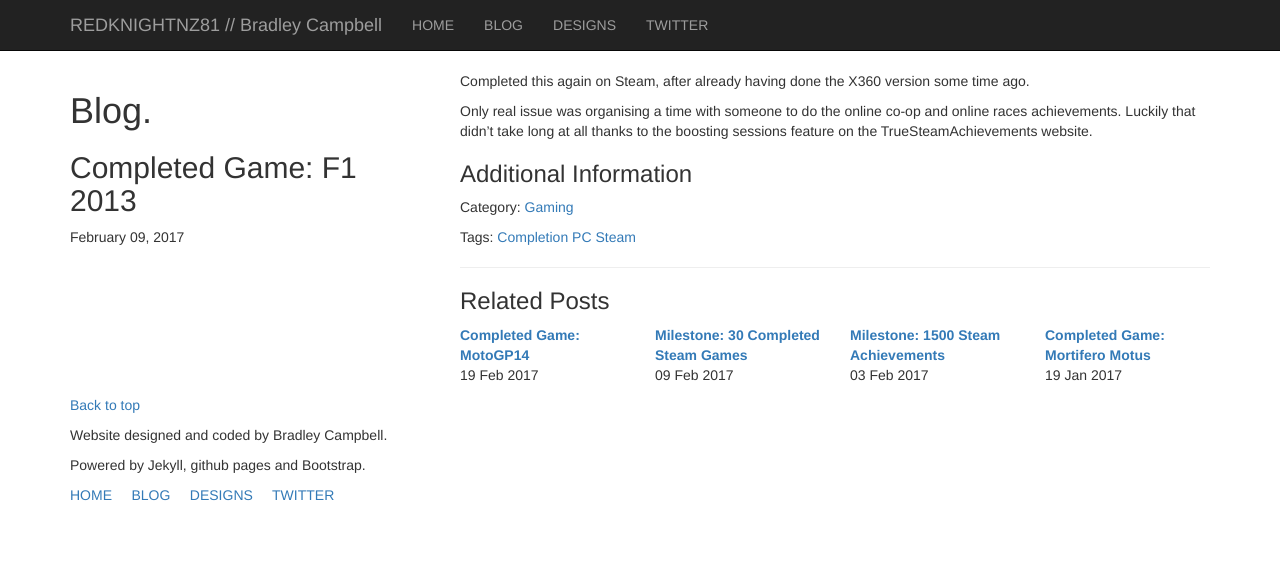
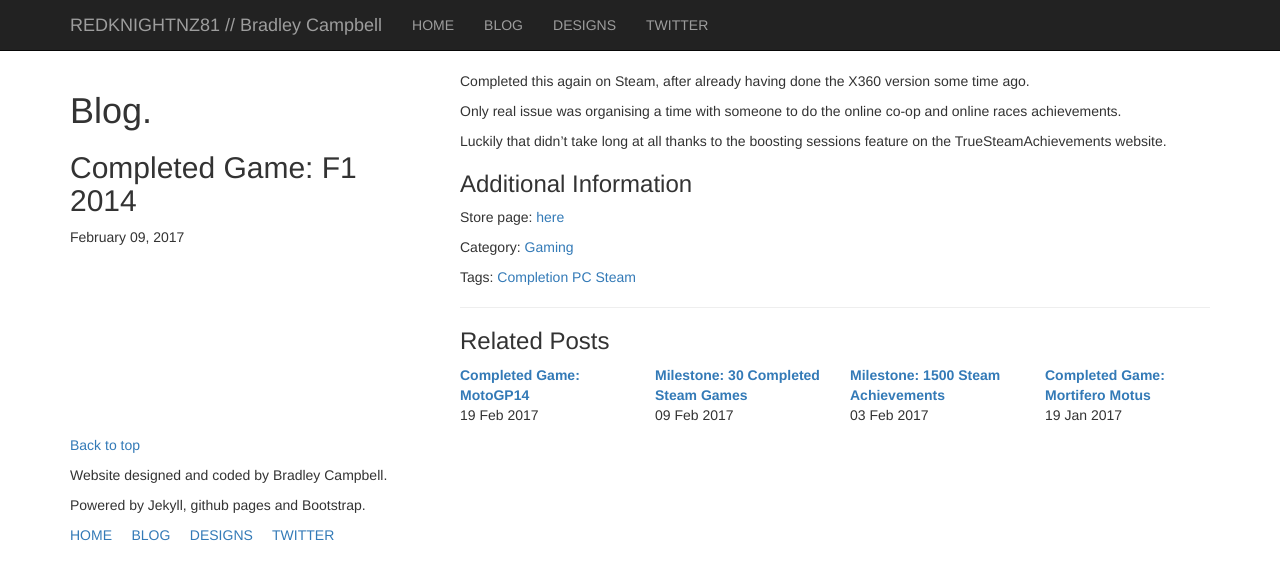
Before and after one commit to redknightnz81/redknightnz81.github.io, a Jekyll site: the page built from _posts/2017-02-09-completed-game-f1-2014.md, in a window 1280 px wide. Shown: the top 580 px of the page. Built offline with Jekyll 4.4.1, drawn with Linux system fonts in a browser that asks for light colours; nearby versions of some CDN libraries.

Commit message:
2017.01.19.v2
added in associated games and fixed f1 2014 incorrect title.

```diff
--- a/_posts/2017-02-09-completed-game-f1-2014.md
+++ b/_posts/2017-02-09-completed-game-f1-2014.md
@@ -1,11 +1,13 @@
 ---
 layout: post
-title: "Completed Game: F1 2013"
+title: "Completed Game: F1 2014"
 date: 2017-02-09
 category: Gaming
 tags: [Completion, PC, Steam]
+associated_game: http://store.steampowered.com/app/226580/
 ---
-
 Completed this again on Steam, after already having done the X360 version some time ago.
 
-Only real issue was organising a time with someone to do the online co-op and online races achievements.  Luckily that didn't take long at all thanks to the boosting sessions feature on the TrueSteamAchievements website.
+Only real issue was organising a time with someone to do the online co-op and online races achievements.
+
+Luckily that didn't take long at all thanks to the boosting sessions feature on the TrueSteamAchievements website.
```
Also changed, not shown: _posts/2017-02-19-completed-game-motogp14.md (+2 -1 lines).
